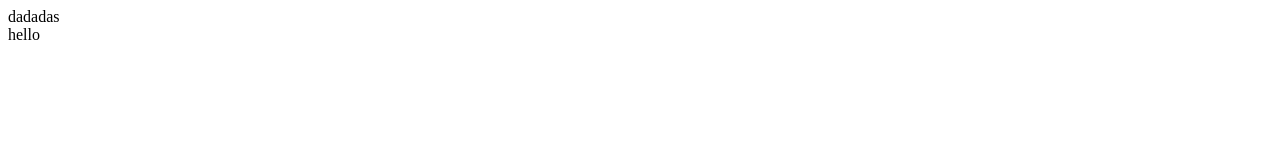
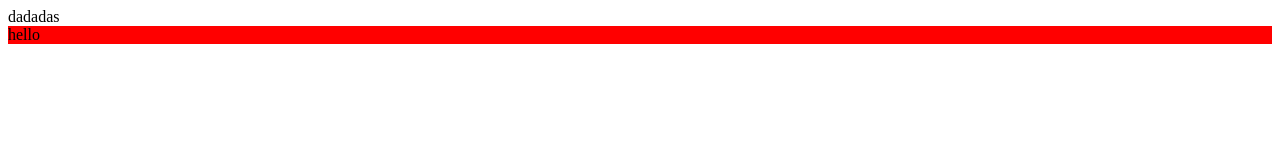
Before and after one commit to hc2385/mini-vue, a website built with webpack: page www/index.html in a window 1280 px wide. Built offline with nearby package versions, Linux system fonts and the light colour scheme.

Commit message:
简单的实现了将AST树转化为vNode

```diff
--- a/src/compiler/AstToH.js
+++ b/src/compiler/AstToH.js
@@ -28,7 +28,8 @@ function getElementNode(obj) {
     let { tag,props } = obj
     let myProps = {}
     props.forEach(item=>{
-        myProps[item.name] = item.content
+        // console.log(item.name,item.value.content)
+        myProps[item.name] = item.value.content
     })
     return h(tag,myProps,getChildren(obj.children))
 }
--- a/src/compiler/config.js
+++ b/src/compiler/config.js
@@ -2,3 +2,5 @@ export const config = {
     prefix: 'v-',
     delimiters: ['{{', '}}']
 }
+
+let HtmlTag = ''
--- a/src/utils/index.js
+++ b/src/utils/index.js
@@ -36,7 +36,6 @@ export function removeMark(str) {
     return res
 }
 
-//   id="foo" class="abc cba" v-if="ok"
 export function getTagArr(str) {
     let arr = []
     let mystr = ''
--- a/www/index.html
+++ b/www/index.html
@@ -3,6 +3,11 @@
 	<head>
 		<meta charset="utf-8">
 		<title>mini-vue</title>
+		<style>
+			.abc {
+				background-color: red;
+			}
+		</style>
 	</head>
 	<body>
 		<div>dadadas</div>
```
Also changed, not shown: README.md.
